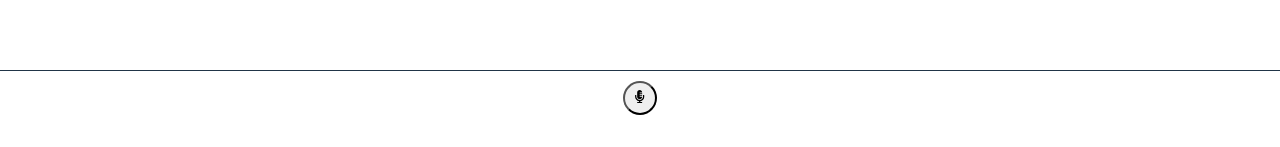
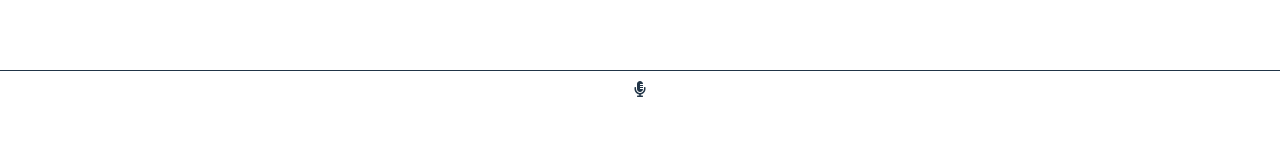
Before and after one commit to adw-ith/Hackify24, a React (Vite) app: page /chat in a window 1280 px wide. Shown: the part 650-797 px from the top of the page. Built offline with nearby package versions, Linux system fonts and the light colour scheme.

Commit message:
new commit

```diff
--- a/src/App.tsx
+++ b/src/App.tsx
@@ -5,6 +5,7 @@ import ChatInterface from './pages/ChatInterface'
 import SignupForm from './pages/signup'
 import Preferences from './pages/preferences'
 import Contact from './pages/Contact'
+import Chat from './pages/chat'
 
 function App() {
 
@@ -23,6 +24,7 @@ function App() {
           <Route path="/chat" Component={ChatInterface} />
           <Route path="/preferences" Component={Preferences} />
           <Route path="/contact" Component={Contact} />
+          <Route path="/chatB" Component={Chat} />
         </Routes>
       </BrowserRouter>
     </>
--- a/src/pages/ChatInterface.tsx
+++ b/src/pages/ChatInterface.tsx
@@ -1,10 +1,7 @@
-import { useState } from "react";
-import { FaMicrophoneAlt } from "react-icons/fa";
-import { IoMdSend } from "react-icons/io";
+import SpeechToText from "./speechtotxt";
 
 export default function ChatInterface() {
 
-  const [audio, setAudio] = useState(true)
 
   return (
     <section className="chatUI">
@@ -13,16 +10,7 @@ export default function ChatInterface() {
       </div>
       <div></div>
       <div className="chat-bottom">
-        {audio?
-        <button className="microphone" onClick={() => {setAudio(false)}}>
-          <FaMicrophoneAlt />
-        </button> :
-        <div style={{height: "100%", width: "100%", position: "relative", display: "flex", alignItems: "center", justifyContent: "center"
-        }}>
-          <img style={{height: "100%", width: "100%", objectFit: "contain"}} src="/audio.gif" alt="" />
-          <button style={{position: "absolute", right: "10px", border: "0", background: "transparent", color: "blue", fontSize: "24px"}}  onClick={() => {setAudio(true)}}><IoMdSend /></button>
-        </div>
-        }
+        <SpeechToText />
       </div>
     </section>
   );
--- /dev/null
+++ b/src/pages/chat.tsx
@@ -0,0 +1,10 @@
+
+export default function Chat() {
+  return (
+    <div>
+        <iframe style={{height:"100vh",width:"100vw"}} frameBorder="0"
+            src="https://widget.writesonic.com/CDN/index.html?service-base-url=https%3A%2F%2Fapi-azure.botsonic.ai&token=4c67e722-76d9-4e5e-8a35-7cca5a059c08&base-origin=https%3A%2F%2Fbot.writesonic.com&instance-name=Botsonic&standalone=true&page-url=https%3A%2F%2Fbot.writesonic.com%2Fbots%2Fe2be0cb1-cbca-46fe-ab2c-2cc6ff250813%2Fintegrations">
+        </iframe>
+    </div>
+  )
+}
--- a/src/pages/speechtotxt.tsx
+++ b/src/pages/speechtotxt.tsx
@@ -1,8 +1,14 @@
 import axios from "axios";
 import React, { useState } from "react";
+import { IoMdSend } from "react-icons/io";
+import { FaMicrophoneAlt } from "react-icons/fa";
+
 
 const SpeechToText: React.FC = () => {
   const [transcript, setTranscript] = useState<string>("");
+
+  const [audio, setAudio] = useState(true)
+
 
   // eslint-disable-next-line @typescript-eslint/no-explicit-any
   const handleSubmit = async (e: any) => {
@@ -46,10 +52,24 @@ const SpeechToText: React.FC = () => {
     recognition.start();
   };
 
+  const buttonAction = () => {
+    startListening();
+    setAudio(false);
+  }
+
   return (
     <div>
-      <button onClick={startListening}>Start Listening</button>
-      <button onClick={handleSubmit}>Submit</button>
+      <div><h6>{transcript}</h6></div>
+      <div>
+        {audio?
+         <FaMicrophoneAlt onClick={() => {buttonAction()}} />:
+        <div style={{height: "100%", width: "100%", position: "relative", display: "flex", alignItems: "center", justifyContent: "center"
+        }}>
+          <img style={{height: "100%", width: "100%", objectFit: "contain"}} src="/audio.gif" alt="" />
+          <button style={{position: "absolute", right: "10px", border: "0", background: "transparent", color: "blue", fontSize: "24px"}}  onClick={() => {setAudio(true)}}><IoMdSend onClick={() => {handleSubmit}}/></button>
+        </div>
+        }
+      </div>
     </div>
   );
 };
```
Also changed, not shown: 1 other file (tests, documents, lock files or other folders).
